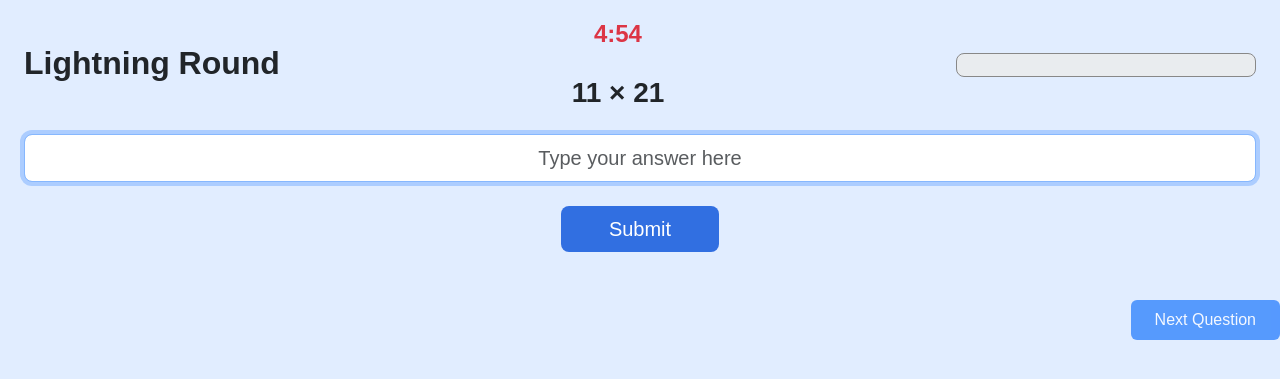
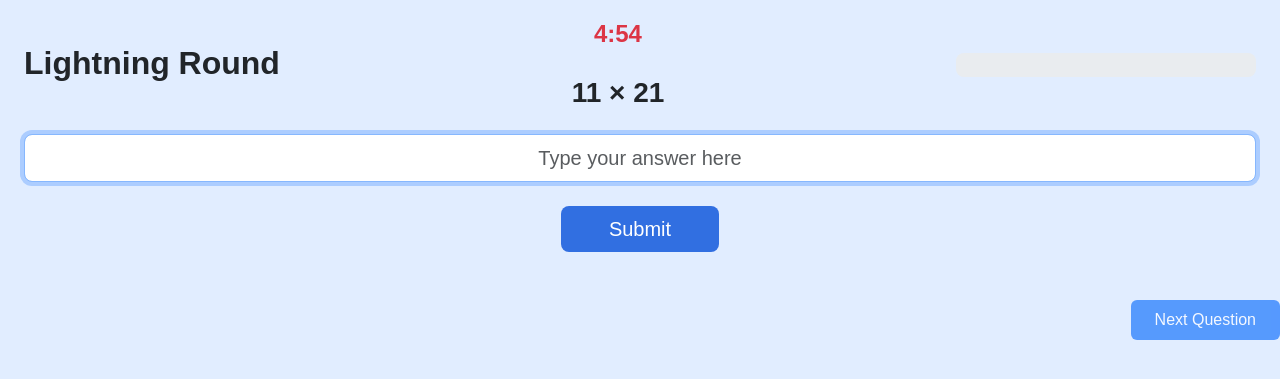
Before and after one commit to CostanzaSiniscalchi/MentalMath, a Flask app: page /quiz/1 in a window 1280 px wide. Shown: the part 78-457 px from the top of the page. Run offline with Flask 3, Linux system fonts and the light colour scheme.

Commit message:
progress bar tweak
progress bar matches that which is in learn.

```diff
--- a/static/css/quiz.css
+++ b/static/css/quiz.css
@@ -26,5 +26,4 @@ input[type="number"] {
 
 #outerProgress {
     height: 1.5rem;
-    border: 1px solid #888;
 }
```
